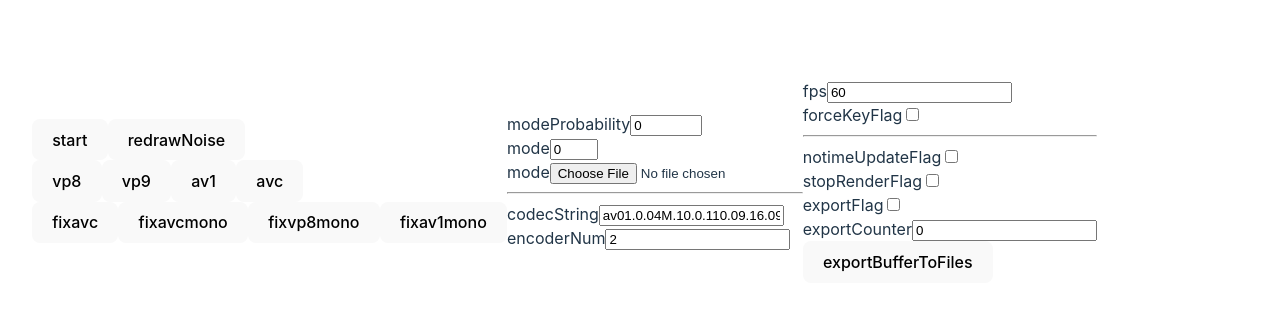
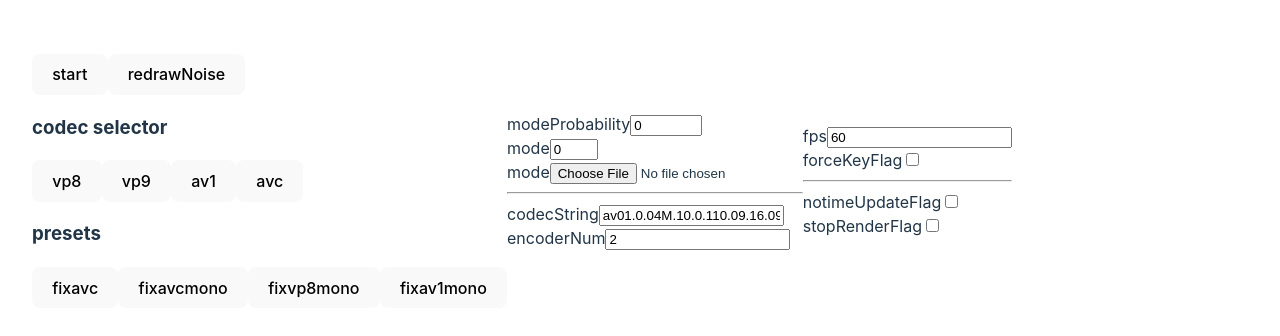
Before and after one commit to 73-ch/codec-play, a Vue app: page / in a window 1280 px wide. Shown: the top 336 px of the page. Built offline with nearby package versions, Linux system fonts and the light colour scheme.

Commit message:
update layotu

```diff
--- a/src/App.vue
+++ b/src/App.vue
@@ -1,6 +1,10 @@
 <script setup lang="ts">
 import { ref } from "vue";
 import { drawImageToCanvas, drawNoiseToCanvas } from "./assets/CanvasUtils.ts";
+
+// export
+const urlParams = new URLSearchParams(window.location.search);
+const exportEanbledRef = ref<boolean>(urlParams.has("export"));
 
 const encodedRef = ref<HTMLCanvasElement>();
 
@@ -143,8 +147,8 @@ async function start() {
     willReadFrequently: true,
   })!;
 
-  // await drawImageToCanvas(encodeCtx, "/noise.png");
-  // drawNoiseToCanvas(encodeCtx);
+  await drawImageToCanvas(encodeCtx, "/noise.png");
+  drawNoiseToCanvas(encodeCtx);
 
   const stream = encodedRef.value!.captureStream(30);
   const [videoTrack] = stream.getVideoTracks();
@@ -363,15 +367,21 @@ function drawFile(event: Event) {
         <button @click="redrawNoise">redrawNoise</button>
       </div>
       <div>
+        <div>
+          <h3>codec selector</h3>
           <button @click="presetVP8">vp8</button>
           <button @click="presetVP9">vp9</button>
           <button @click="presetAV1">av1</button>
           <button @click="presetAVC">avc</button>
-        <br />
+        </div>
+
+        <div>
+          <h3>presets</h3>
           <button @click="presetFixAVC">fixavc</button>
           <button @click="presetFixAVCMono">fixavcmono</button>
           <button @click="presetVP8Fix">fixvp8mono</button>
           <button @click="presetAV1Mono">fixav1mono</button>
+        </div>
       </div>
     </div>
 
@@ -440,6 +450,7 @@ function drawFile(event: Event) {
           v-model="stopRenderFlagRef"
         />
       </div>
+      <div class="export-section" v-if="exportEanbledRef">
         <div>
           <label for="exportFlag">exportFlag</label>
 
@@ -448,10 +459,15 @@ function drawFile(event: Event) {
         <div>
           <label for="exportCounter">exportCounter</label>
 
-        <input name="exportCounter" type="number" v-model="exportCounterRef" />
+          <input
+            name="exportCounter"
+            type="number"
+            v-model="exportCounterRef"
+          />
         </div>
         <div>
           <button @click="exportBufferToFiles">exportBufferToFiles</button>
+        </div>
       </div>
     </div>
   </section>
```
Lines whose indentation alone changed are shown as unchanged.
